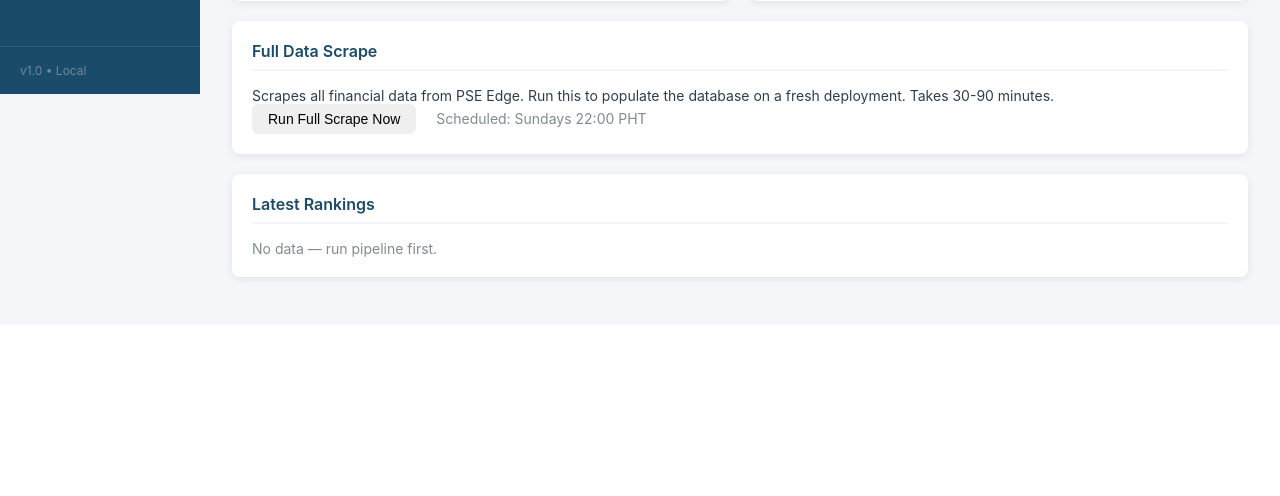
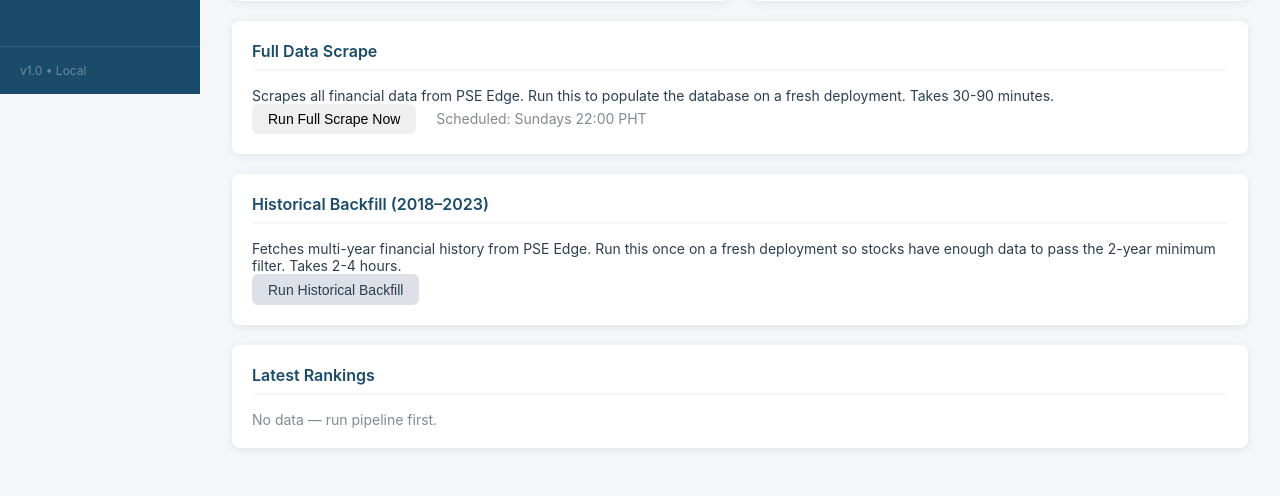
Before and after one commit to jorgeofthejungle/pse-quant-saas, a Flask app: page /pipeline/ in a window 1280 px wide. Shown: the part 706-1202 px from the top of the page. Before the commit the page ends 991 px from the top, so only its background shows below. Run offline with Flask 3, Linux system fonts and the light colour scheme; data that the repository does not hold is empty.

Commit message:
Add historical backfill job and UI
Introduce a background backfill job and front-end trigger. dashboard/background.py: add run_backfill() and _do_backfill() which launch the historical scraper (calls scheduler_jobs.run_backfill) via the existing _launch helper. dashboard/routes_pipeline.py: add /pipeline/backfill POST route and import run_backfill so the pipeline can start the job. dashboard/templates/pipeline.html: add a "Historical Backfill (2018–2023)" card, result box, and a triggerBackfill() JS function that POSTs to /pipeline/backfill and updates the button/result state. This is intended to fetch multi-year financial history (run once on fresh deployments; ~2–4 hours).

```diff
--- a/dashboard/background.py
+++ b/dashboard/background.py
@@ -61,6 +61,11 @@ def run_alerts(dry_run: bool = False) -> tuple[bool, str]:
 def run_scrape(dry_run: bool = False) -> tuple[bool, str]:
     """Launches the full weekly scrape in a background thread."""
     return _launch('scrape', _do_scrape, dry_run)
+
+
+def run_backfill() -> tuple[bool, str]:
+    """Launches the historical backfill scraper in a background thread."""
+    return _launch('backfill', _do_backfill)
 
 
 # ── Internal helpers ──────────────────────────────────────────
@@ -150,6 +155,12 @@ def _do_scrape(dry_run: bool):
     from scheduler_jobs import run_weekly_scrape
     run_weekly_scrape()
     return 'Weekly scrape complete'
+
+
+def _do_backfill(dry_run: bool = False):
+    from scheduler_jobs import run_backfill
+    run_backfill()
+    return 'Backfill complete'
 
 
 def _do_alerts(dry_run: bool):
--- a/dashboard/routes_pipeline.py
+++ b/dashboard/routes_pipeline.py
@@ -14,7 +14,7 @@ sys.path.insert(0, str(ROOT))
 
 import database as db
 from dashboard.background import (
-    run_scoring, run_alerts, run_scrape, get_status, is_running,
+    run_scoring, run_alerts, run_scrape, run_backfill, get_status, is_running,
     start_scheduler, stop_scheduler, get_scheduler_status,
     start_bot, stop_bot, get_bot_status,
 )
@@ -85,6 +85,13 @@ def trigger_alerts():
 def trigger_scrape():
     """Start the full weekly scrape in background."""
     started, msg = run_scrape()
+    return jsonify({'started': started, 'message': msg})
+
+
+@pipeline_bp.route('/backfill', methods=['POST'])
+def trigger_backfill():
+    """Start the historical backfill scraper in background."""
+    started, msg = run_backfill()
     return jsonify({'started': started, 'message': msg})
 
 
--- a/dashboard/templates/pipeline.html
+++ b/dashboard/templates/pipeline.html
@@ -123,6 +123,16 @@
   <span class="text-muted" style="margin-left:1rem">Scheduled: Sundays 22:00 PHT</span>
 </div>
 
+<!-- Historical Backfill -->
+<div class="card full-width">
+  <h2>Historical Backfill (2018–2023)</h2>
+  <p>Fetches multi-year financial history from PSE Edge. Run this once on a fresh deployment so stocks have enough data to pass the 2-year minimum filter. Takes 2-4 hours.</p>
+  <div id="backfill-result" class="result-box" style="display:none"></div>
+  <button class="btn btn-secondary" id="btn-backfill" onclick="triggerBackfill()">
+    Run Historical Backfill
+  </button>
+</div>
+
 <!-- Latest Rankings -->
 <div class="card full-width">
   <h2>Latest Rankings</h2>
@@ -159,6 +169,27 @@
 
 {% block scripts %}
 <script>
+function triggerBackfill() {
+  const btn      = document.getElementById('btn-backfill');
+  const resultEl = document.getElementById('backfill-result');
+  btn.disabled = true;
+  btn.textContent = 'Running backfill... (2-4 hours)';
+  fetch('/pipeline/backfill', {method: 'POST', body: new FormData()})
+    .then(r => r.json())
+    .then(d => {
+      resultEl.style.display = 'block';
+      if (d.started) {
+        resultEl.className = 'result-box result-ok';
+        resultEl.textContent = 'Backfill started. This will take 2-4 hours. Check activity log when done.';
+      } else {
+        resultEl.className = 'result-box result-error';
+        resultEl.textContent = d.message;
+        btn.disabled = false;
+        btn.textContent = 'Run Historical Backfill';
+      }
+    });
+}
+
 function triggerScrape() {
   const btn        = document.getElementById('btn-scrape');
   const resultEl   = document.getElementById('scrape-result');
```
